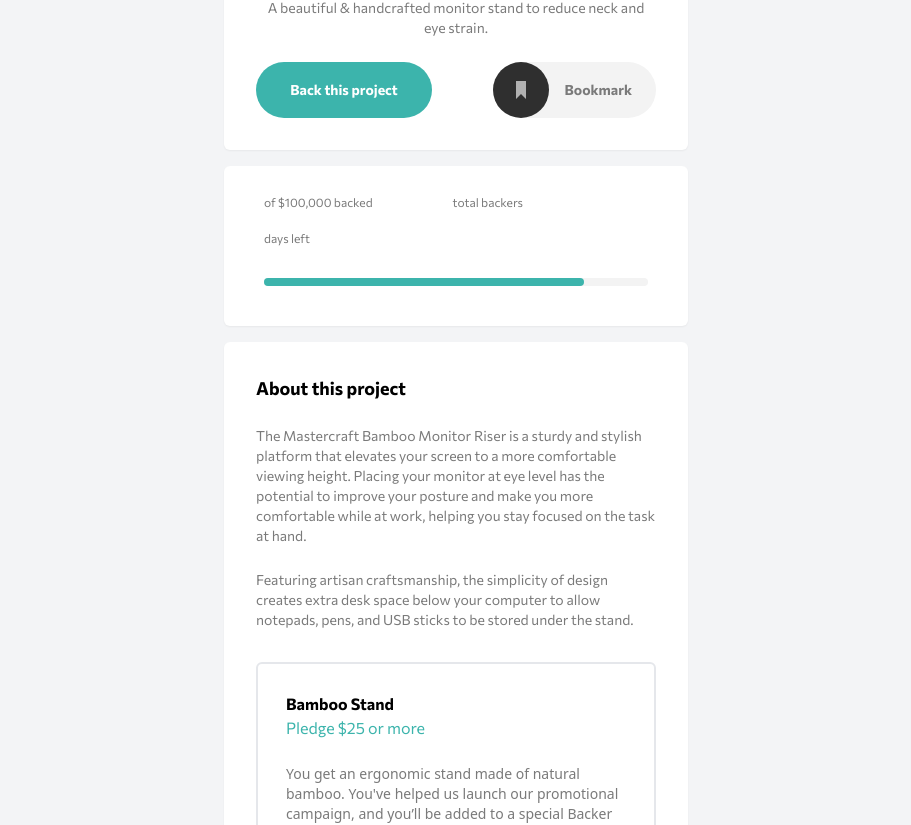
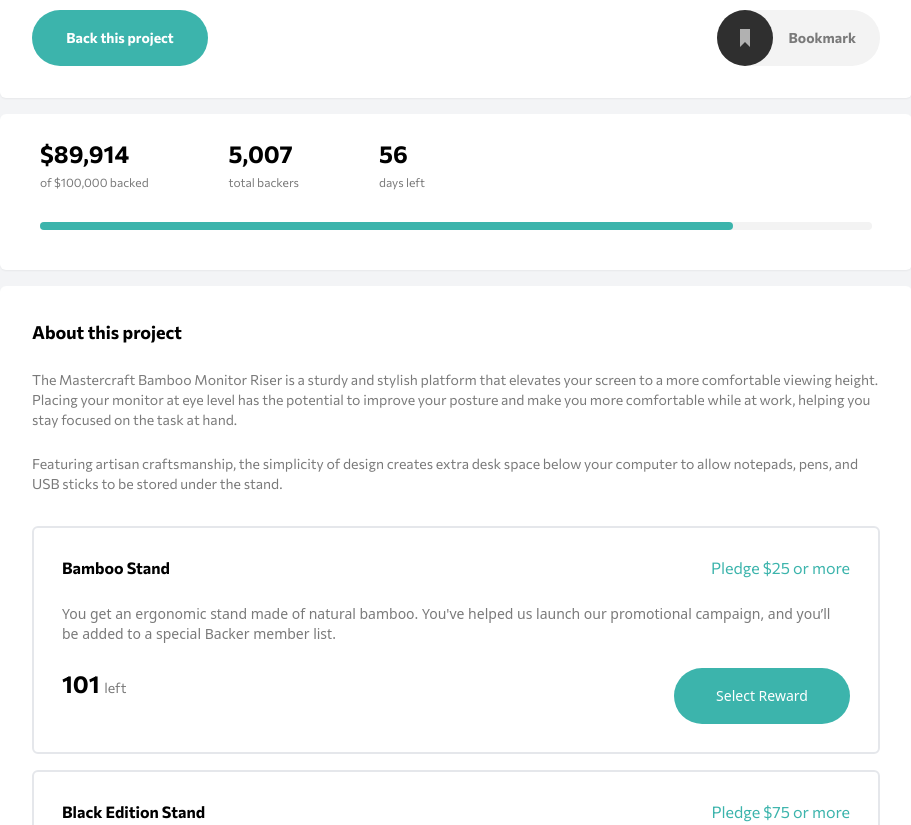
Before and after one commit to kailanyy/front-end-mentor, a Vue app: page /CrowdfundingProduct in a window 1280 px wide. Shown: the part 502-1327 px from the top of the page, without its empty margins (184-1095 px from the left). Built offline with nearby package versions, Linux system fonts and the light colour scheme; what oh-vue-icons, tw-elements would draw is missing.

Commit message:
WIP - crowdfunding-product-page

```diff
--- a/src/components/crowdfunding-product-page-main/Cards.vue
+++ b/src/components/crowdfunding-product-page-main/Cards.vue
@@ -1,6 +1,6 @@
 <template>
   <div class="border-2 rounded-md p-7 mb-4" v-for=" card in cards " :key="card.title">
-    <div class="flex sm:flex-col justify-between mb-6">
+    <div class="flex sm:flex-col md:flex-row justify-between mb-6">
       <h1 class="font-commissionerBold ">
         {{ card.title }}
       </h1>
@@ -11,7 +11,7 @@
     <p class="text-sm text-dark-gray">
       {{ card.description }}
     </p>
-    <div class="flex sm:flex-col justify-between mt-6">
+    <div class="flex md:flex-row sm:flex-col justify-between mt-6">
       <h1 class="font-commissionerBold text-2xl sm:mb-4">
         {{ card.amount }}
         <span class="font-commissionerRegular text-dark-gray text-sm">
--- a/src/components/crowdfunding-product-page-main/CrowdfundingProductPageMain.vue
+++ b/src/components/crowdfunding-product-page-main/CrowdfundingProductPageMain.vue
@@ -1,7 +1,7 @@
 <template>
   <div class="w-screen flex flex-col items-center bg-gray-100">
     <Header />
-    <div class="md:w-2/5 sm:p-6 z-50 bg-gray-100">
+    <div class="md:w-9/12 sm:p-6 z-50 lg:w-9/12 bg-gray-100">
       <div class="bg-white rounded-md flex flex-col relative z-50 shadow-sm">
         <div class="px-8 mt-8 mb-6">
           <div class="flex flex-col items-center sm:text-center">
@@ -46,6 +46,7 @@
       </div>
     </div>
 
+    <Transition name="modal-inner">
       <Modal @close="toggleModal" :modalActive="modalActive">
         <div class="w-full">
           <h1 class="font-commissionerBold text-lg mb-2">Back this project</h1>
@@ -53,7 +54,7 @@
             Want to support us in bringing Mastercraft Bamboo Monitor Riser out in the world?
           </p>
         </div>
-      <div v-for="card in cards " :key="card.title" class="border-2 rounded-md p-7 mb-4"
+        <div v-for="card in cards " :key="card.title" class="border-2 rounded-md p-7 mb-4 min-w-full"
           :class="{ 'border-inherit': !isSelected(card.id), 'border-dark-cyan': isSelected(card.id) }">
           <div class="flex flex-col justify-between">
             <div class="flex justify-between">
@@ -89,8 +90,9 @@
           </div>
         </div>
       </Modal>
-
-    <!-- <Modal @close="toggleModal" :modalActive="modalSuccess">
+    </Transition>
+    <Transition name="modal-inner">
+      <Modal @close="closeModalSuccess" :modalActive="modalSuccess">
         <div class="flex flex-col items-center w-96">
           <img class="mb-8" src="../crowdfunding-product-page-main/starter/images/icon-check.svg" alt="icon check modal">
           <h1 class="font-commissionerBold text-lg mb-2">Thanks for your support!</h1>
@@ -98,13 +100,13 @@
             Your pledge brings us one step closer to sharing Mastercraft Bamboo Monitor Riser worldwide.
             You will get an email once our campaign is completed.
           </p>
-        <button @close="modalActive"
+          <button @click="closeModalSuccess"
             class="h-12 w-28 rounded-full bg-moderate-cyan hover:bg-dark-cyan duration-200 text-white text-sm font-commissionerBold">
             Got it!
           </button>
         </div>
-    </Modal> -->
-
+      </Modal>
+    </Transition>
   </div>
 </template>
 <script>
@@ -118,7 +120,6 @@
 
 export default {
   components: { Modal, Header, Cards, ProjectStatus },
-
   setup() {
     const modalActive = ref(false);
     const modalSuccess = ref(false);
@@ -130,9 +131,13 @@
       modalActive.value = !modalActive.value
     }
 
+    const closeModalSuccess = () => {
+      modalSuccess.value = !modalSuccess.value
+    }
+
     const isSelected = (backerPackageId) => selectedBackerPackage.value === backerPackageId
 
-    return { pledgeValue, cards, isSelected, selectedBackerPackage, Modal, modalActive, toggleModal, isActive, modalSuccess, Header, Cards, ProjectStatus }
+    return { pledgeValue, cards, isSelected, selectedBackerPackage, Modal, modalActive, toggleModal, closeModalSuccess, isActive, modalSuccess, Header, Cards, ProjectStatus }
   }
 }
 </script>
@@ -151,4 +156,25 @@
 input[type='radio'] {
   accent-color: #147b74;
 }
+
+.modal-inner-leave-to {
+  opacity: 0;
+}
+
+.modal-inner-enter-active {
+  transition: all 0.2s cubic-bezier(0.52, 0.02, 0.29, 1.02) 0.15s;
+}
+
+.modal-inner-leave-active {
+  transition: all 0.3s cubic-bezier(0.52, 0.02, 0.29, 1.02);
+}
+
+.modal-inner-enter-from {
+  opacity: 0;
+  transform: scale(0.8);
+}
+
+.modal-inner-leave-to {
+  transform: scale(0.8);
+}
 </style>
--- a/src/components/crowdfunding-product-page-main/Dropdown.vue
+++ b/src/components/crowdfunding-product-page-main/Dropdown.vue
@@ -4,7 +4,7 @@
       src="./starter/images/icon-hamburger.svg">
     <img v-else @click="toggle" class="md:hidden sm:block cursor-pointer" src="./starter/images/icon-close-menu.svg">
     <div v-show="dropdownActive"
-      class="bg-white text-black font-commissionerRegular z-50 flex flex-col justify-center absolute rounded-md shadow-md h-[150px] w-[200px] right-0 top-10">
+      class=" bg-white m-0 max-w-[95%] left-[50%] ml-[-47.5%] text-black font-commissionerRegular w-full h-[150px] z-50 flex flex-col justify-center absolute rounded-md shadow-md  right-0 top-10">
       <slot />
     </div>
   </div>
--- a/src/components/crowdfunding-product-page-main/Modal.vue
+++ b/src/components/crowdfunding-product-page-main/Modal.vue
@@ -22,5 +22,3 @@
   }
 }
 </script>
-
-<style></style>
--- a/src/components/crowdfunding-product-page-main/ProjectStatus.vue
+++ b/src/components/crowdfunding-product-page-main/ProjectStatus.vue
@@ -3,7 +3,7 @@
     <div
       class="sm:flex sm:flex-col md:flex-row content-center md:justify-start inline-grid grid-cols-3 md:gap-x-20 flex-wrap md:mx-8 mt-4 mb-4">
       <div class="text-2xl -mb-2 sm:mb-4" v-for=" backer  in  backers " :title="backer.title" :key="backer.title">
-        <p class="font-commissionerBold">{{ pledgeValue }}</p>
+        <p class="font-commissionerBold">{{ backer.value }}</p>
         <p class="font-commissionerRegular text-dark-gray text-sm sm:text-xs sm:mt-1">{{ backer.description }}
         </p>
       </div>
@@ -16,16 +16,9 @@
 
 <script>
 import { backers } from './content/project-status';
-import { watch } from 'vue'
 
 export default {
-  props: {
-    pledgeValue: Number
-  },
-  setup(props) {
-    watch(
-      () => props.pledgeValue,
-    )
+  setup() {
     return { backers }
   }
 }
--- a/src/components/crowdfunding-product-page-main/content/project-status.js
+++ b/src/components/crowdfunding-product-page-main/content/project-status.js
@@ -1,5 +1,5 @@
 export const backers = [
-  { title: '$89,914', description: 'of $100,000 backed' },
-  { title: '5,007', description: 'total backers' },
-  { title: '56', description: 'days left' }
+  { value: '$89,914', description: 'of $100,000 backed' },
+  { value: '5,007', description: 'total backers' },
+  { value: '56', description: 'days left' }
 ]
```
Lines whose indentation alone changed are shown as unchanged.
